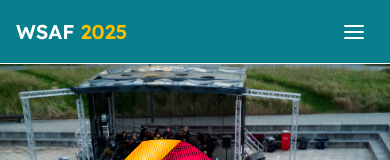
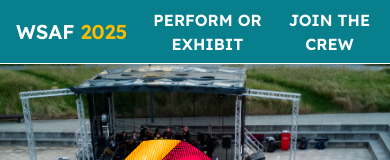
Before and after one commit to WarwickStudentArtsFestival/wsaf25-website, a Next.js app: page / in a window 390 px wide. Shown: the top 160 px of the page. Built offline with nearby package versions, Linux system fonts and the light colour scheme.

Commit message:
kill nav hamburger menu

```diff
--- a/src/app/components/NavLinks.tsx
+++ b/src/app/components/NavLinks.tsx
@@ -6,7 +6,7 @@ interface Props {
 
 export default function NavLinks({ onClick }: Props) {
   return (
-    <ul className="flex flex-col md:flex-row gap-4 md:gap-8 font-semibold uppercase">
+    <ul className="flex flex-row gap-4 md:gap-8 font-semibold uppercase">
       {[
         // { href: '/', label: 'Home' },
         // { href: '/faq', label: 'FAQ' },
--- a/src/app/components/header.tsx
+++ b/src/app/components/header.tsx
@@ -1,14 +1,14 @@
 'use client';
 
-import { useState } from 'react';
-import { FiMenu, FiX } from 'react-icons/fi';
+// import { useState } from 'react';
+// import { FiMenu, FiX } from 'react-icons/fi';
 import Link from 'next/link';
 import NavLinks from './NavLinks';
 import SubmitButton from './SubmitButton';
 
 export default function Header() {
-  const [mobileMenuOpen, setMobileMenuOpen] = useState(false);
-  const toggleMobileMenu = () => setMobileMenuOpen(!mobileMenuOpen);
+  // const [mobileMenuOpen, setMobileMenuOpen] = useState(false);
+  // const toggleMobileMenu = () => setMobileMenuOpen(!mobileMenuOpen);
 
   return (
     <header className="sticky top-0 z-50 w-full bg-teal h-16 border-b border-b-white flex justify-between items-center text-white px-4">
@@ -17,7 +17,8 @@ export default function Header() {
           WSAF <span className="text-yellow">2025</span>
         </Link>
       </div>
-      <nav className="hidden md:block">
+
+      <nav className="">
         <NavLinks />
       </nav>
 
@@ -25,7 +26,7 @@ export default function Header() {
         <SubmitButton />
       </div>
 
-      <div className="md:hidden flex items-center ml-auto">
+      {/* <div className="md:hidden flex items-center ml-auto">
         <button
           onClick={toggleMobileMenu}
           aria-label="Toggle mobile menu"
@@ -34,15 +35,15 @@ export default function Header() {
         >
           {mobileMenuOpen ? <FiX size={24} /> : <FiMenu size={24} />}
         </button>
-      </div>
+      </div> */}
 
-      {mobileMenuOpen && (
+      {/* {mobileMenuOpen && (
         <div className="md:hidden absolute top-16 left-0 right-0 bg-teal border-b border-b-white p-4 z-50">
           <nav role="navigation">
             <NavLinks onClick={() => setMobileMenuOpen(false)} />
           </nav>
         </div>
-      )}
+      )} */}
     </header>
   );
 }
```
